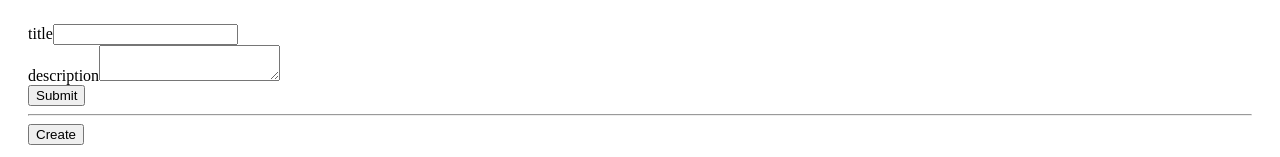
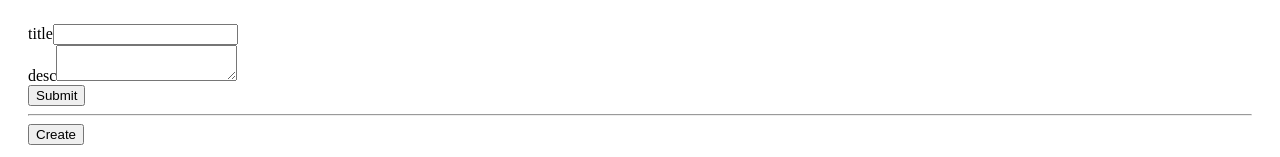
Before and after one commit to bohem026/note-react-reactbasic, a React (Vite) app: page / in a window 1280 px wide. Both pictures are taken after a click on the button "Create". Shown: the part 272-429 px from the top of the page. Built offline with nearby package versions, Linux system fonts and the light colour scheme.

Commit message:
feat: create article

```diff
--- a/src/App.jsx
+++ b/src/App.jsx
@@ -20,6 +20,7 @@ function App() {
     { id: 2, title: '재사용이 가능한 UI 개발', desc: '컴포넌트 기반으로 동일한 UI를 효율적으로 재사용 가능' },
     { id: 3, title: '애니메이션 구현', desc: '상태 변화에 따른 자연스럽고 동적인 화면 효과 구현' },
   ]);
+  const [maxId, setMaxId] = useState(3);
 
   const welcome = { title: 'welcome', desc: 'Welcome to react' };
 
@@ -41,7 +42,17 @@ function App() {
     }
     _article = <MyArticle title={_title} desc={_desc} />;
   } else if (mode === 'create') {
-    _article = <CreateArticle />;
+    _article = (
+      <CreateArticle
+        onSubmit={(_title, _desc) => {
+          const newId = maxId + 1;
+
+          let _contents = content.concat({ id: 4, title: 'test1', desc: 'test2' });
+          setContent(_contents);
+          setMaxId(newId);
+        }}
+      />
+    );
   }
 
   return (
--- a/src/components/controls.jsx
+++ b/src/components/controls.jsx
@@ -1,4 +1,6 @@
 function Controls({ onChangeMode }) {
+  console.log('Controls render');
+
   return (
     <div className="menu">
       <button
--- a/src/components/createArticle.jsx
+++ b/src/components/createArticle.jsx
@@ -1,15 +1,23 @@
-function CreateArticle() {
+function CreateArticle({ onSubmit }) {
+  console.log('CreateArticle render');
+
   return (
     <>
       <h2>Create Article</h2>
-      <form action="">
+      <form
+        action=""
+        onSubmit={(e) => {
+          e.preventDefault();
+          onSubmit(e.target.title.value, e.target.desc.value);
+        }}
+      >
         <div>
           <label htmlFor="title">title</label>
-          <input type="text" id="title" />
+          <input type="text" name="title" id="title" />
         </div>
         <div>
-          <label htmlFor="desc">description</label>
-          <textarea name="" id="desc"></textarea>
+          <label htmlFor="desc">desc</label>
+          <textarea name="desc" id="desc"></textarea>
         </div>
         <button>Submit</button>
       </form>
```
